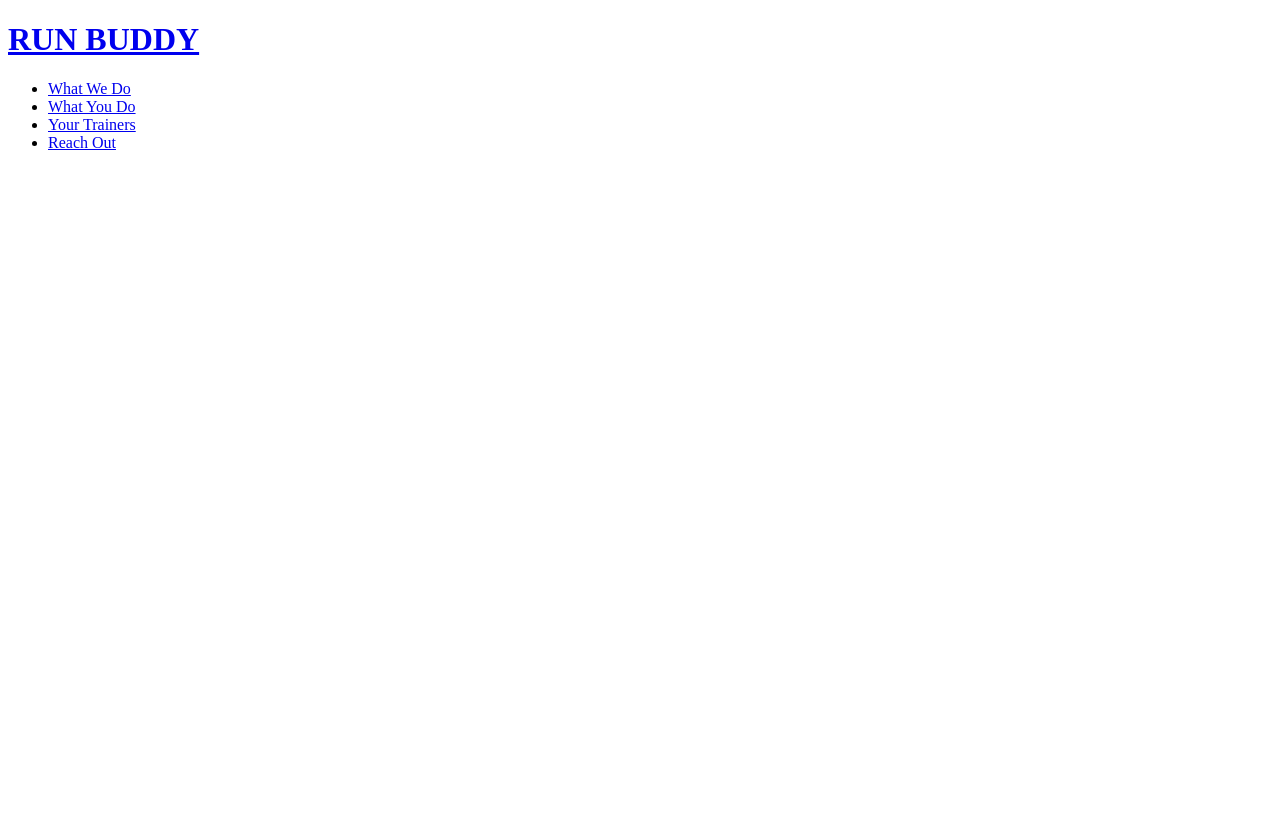
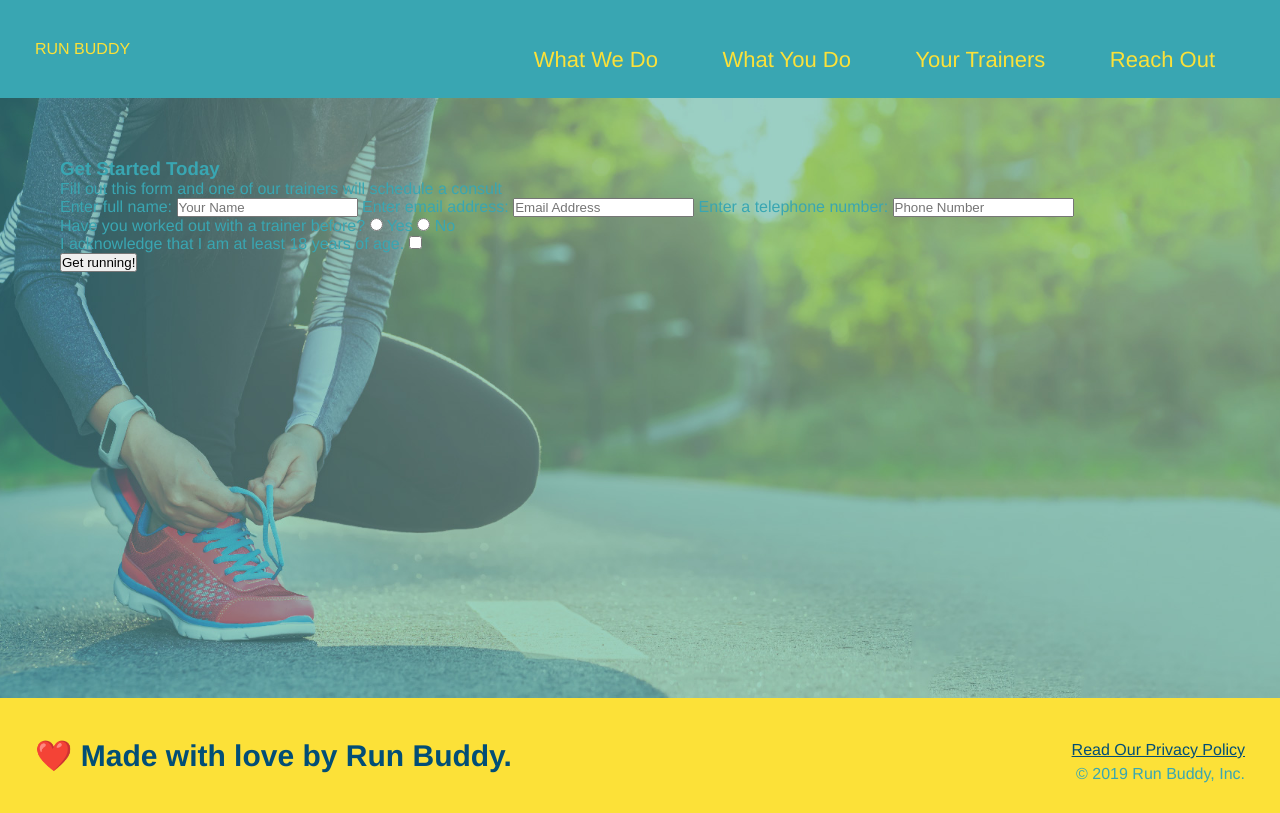
Before and after one commit to 1evgeni1/run-buddy, a plain HTML site: page index.html in a window 1280 px wide. Drawn offline with Linux system fonts and the light colour scheme.

Commit message:
added hero banner

```diff
--- /dev/null
+++ b/assets/css/style.css
@@ -0,0 +1,109 @@
+* {
+    margin: 0;
+    padding: 0;
+    box-sizing: border-box;
+  }
+
+
+
+
+
+body {
+    font-family: Helvetica, Arial, sans-serif;
+    background-color:
+  }
+
+ body {
+    /* more on this crazy alphanumerical value in a minute! */
+    color: #39a6b2;
+    font-family: Helvetica, Arial, sans-serif;
+  }
+
+
+  /* apply styles to <header> */
+header {
+    padding: 40px 35px;
+    background-color: #39a6b2;
+}
+
+    header h1 {
+    font-weight: bold;
+    font-size: 36px;
+    color: #fce138;
+    margin: 0;
+    display: inline;
+  }
+
+  header a {
+    text-decoration: none;
+    color: #fce138;
+  }
+
+  header nav {
+    float: right;
+    margin: 7px 0;
+  }
+
+  header nav ul li {
+    display: inline;
+  }
+
+  header nav ul li a {
+    margin: 0 30px;
+    font-weight: lighter;
+    font-size: 22px;
+  }
+
+
+  footer {
+    background: #fce138;
+    width: 100%;
+    padding: 40px 35px;
+  }
+
+  footer h2 {
+    display: inline;
+    color: #024e76;
+    font-size: 30px;
+    margin: 0;
+  }
+
+  footer div {
+    float: right;
+    line-height: 1.5;
+    text-align: right;
+  }
+
+
+  footer a {
+    color: #024e76;
+  }
+
+  section {
+    padding: 60px;
+  }
+
+  section {
+    padding: 60px;
+  }
+
+  /* Hero Style Start */
+.hero {
+    background-image: url("../images/hero-bg.jpg");
+    height: 600px;
+    background-size: cover;
+    background-position: center;
+  }
+  /* Hero Style End */
+
+
+  .hero-form {
+    border: 3px solid #024e76;
+    background-color: #fce138;
+    padding: 20px;
+    width: 500px;
+    color: #024e76;
+    position: absolute;
+    bottom: 0px;
+    right: 0px;
+  }
--- a/index.html
+++ b/index.html
@@ -1,14 +1,23 @@
 <!DOCTYPE html>
     <html lang="en">
-        <head>
+        <link rel="stylesheet" href="./assets/css/style.css" />
             <meta charset="UTF-8" />
-            <title>Run Buddy</title
-        </head>
-    <body>
+
+            <head>
+            <title>Run Buddy</title>
+              <link rel="stylesheet" href="./assets/css/style.css"
+            </head>
+
+
+
+
+
+
 <!-- navigation-->
 <header>
-    <h1>
-      <a href="/">RUN BUDDY</a>
+
+
+    <a href="/">RUN BUDDY</a>
     </h1>
     <nav>
       <ul>
@@ -24,6 +33,54 @@
         <li>
           <a href="#reach-out">Reach Out</a>
         </li>
-      </ul>
-    </nav>
   </header>
+
+  <!-- hero section -->
+  <section class="hero">
+    <div>
+<div class=+hero-form">
+
+
+
+      <h3>Get Started Today</h3>
+      <p>Fill out this form and one of our trainers will schedule a consult</p>
+<!-- Add form element -->
+<form>
+  <label for="name">Enter full name:</label>
+  <input type="text" placeholder="Your Name" name="name" id="name" />
+  <label for="email">Enter email address:</label>
+  <input type="text" placeholder="Email Address" name="email" id="email" />
+  <label for="phone">Enter a telephone number:</label>
+  <input type="text" placeholder="Phone Number" name="phone" id="phone"/>
+  <p>
+    Have you worked out with a trainer before?
+    <input type="radio" name="trainer-confirm" id="trainer-yes" />
+    <label for="trainer-yes">Yes</label>
+    <input type="radio" name="trainer-confirm" id="trainer-no" />
+    <label for="trainer-no">No</label>
+  </p>
+ <p>
+    <label for="checkbox">
+      I acknowledge that I am at least 18 years of age.
+      </label>
+      <input type="checkbox" name="age-confirm" id="checkbox" />
+      </p>
+      <button type="submit" >
+        Get running!
+        </button>
+</form>
+</div>
+</section>
+<!-- end hero-->
+
+
+
+  <!-- footer -->
+<footer>
+  <h2>
+    ❤️ Made with love by Run Buddy.</h2>
+    <div>
+      <a href="#">Read Our Privacy Policy</a><br />
+      &copy; 2019 Run Buddy, Inc.
+    </div>
+</footer>
```
Also changed, not shown: assets/images/hero-bg.jpg (added).
